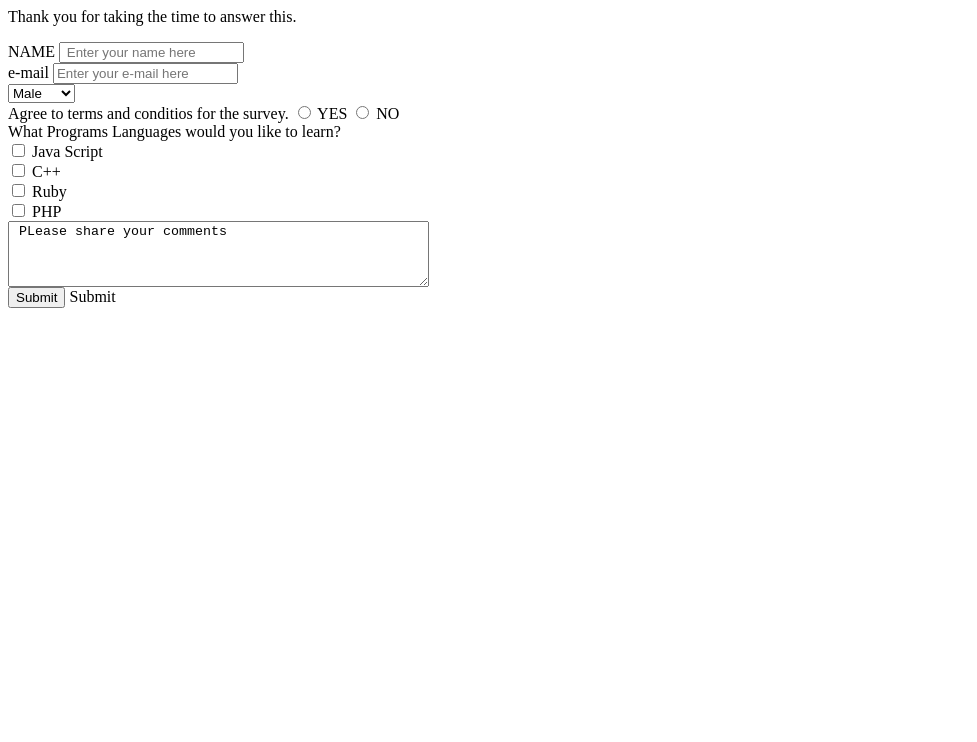
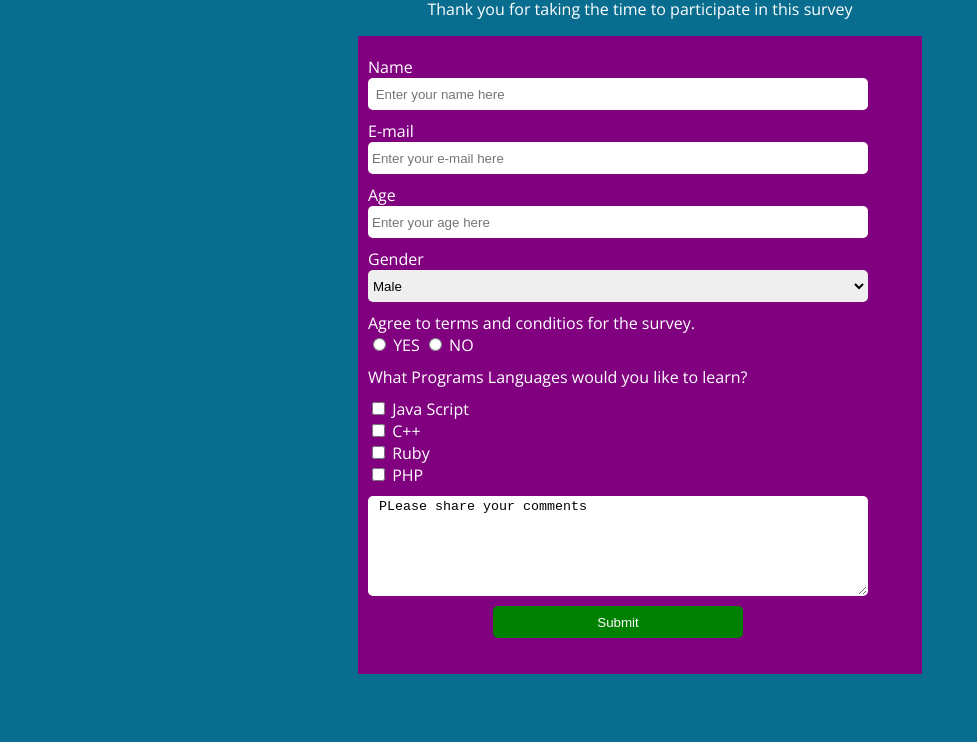
Before and after one commit to Teshager21/microversetriouts, a plain HTML site: page Index.HTML in a window 1280 px wide. Shown: the part 58-800 px from the top of the page, without its empty margins (0-977 px from the left). Drawn offline with nearby package versions, Linux system fonts and the light colour scheme.

Commit message:
Magical touch

```diff
--- a/Index.HTML
+++ b/Index.HTML
@@ -3,51 +3,55 @@
     <meta charset="UTF-8">
     <meta name="viewport" content="width=device-width, initial-scale=1.0">
     <meta http-equiv="X-UA-Compatible" content="ie=edge">
+    <link href="https://fonts.googleapis.com/css?family=Open+Sans&display=swap" rel="stylesheet">
+    <link href="style.css" rel="stylesheet" type="text/css">
     <title>Document</title>
 </head>
 <body>
-    <h1 id="title">Microverse Survey Form. </h1>
-    <p> Thank you for taking the time to answer this.</p>
+    <h1 id="title">Microverse Survey Form</h1>
+    <p id="explanation"> Thank you for taking the time to participate in this survey</p>
     <div id="myform">
     <form id= "survey-form">
-        <div>
-        <label id="name-label" >NAME</label>
-        <input id="name" type="text" placeholder=" Enter your name here">
+        <div class="field">
+        <label id="name-label" >Name</label><br>
+        <input id="name" type="text" placeholder=" Enter your name here" class="box">
         </div>
-        <label id="email-label" > e-mail </label>
-        <input id="email" type="email" required placeholder= "Enter your e-mail here">
-        <div>
-          <div>
-        <label id="number-label> Number</label>
-        <input id= "number" type="number" min= "18" max="65" required placeholder= "Enter your age here">
+        <div >
+            <div class="field">
+        <label id="email-label" > E-mail </label><br>
+        <input id="email" type="email" required placeholder= "Enter your e-mail here" class="box">
         </div>
-        <div>
-        <label id="Gender">
-        <select name="Gender" id="dropdown">
+        <div class="field">
+          <div class="field">
+        <label id="number-label"> Age</label> <br>
+        <input id="number"  type="number" min="18" max="65"  placeholder="Enter your age here" class="box" required></input>
+        </div>
+        <div class="field">
+        <label id="Gender">Gender</label><br>
+        <select name="Gender" id="dropdown" class="box">
        <option value= "Male">Male</option>
      <option value="Female"> Female</option>
     </select>
 </div>
-<div>
-   <label> Agree to terms and conditios for the survey.</label>
+<div class="field">
+   <label> Agree to terms and conditios for the survey.</label>   <br>
     <input type="radio" name="gender"> YES</input>
    <input type="radio" name="gender"> NO</input>
 </div>
-            <div>
-                      <label> What Programs Languages would you like to learn?</label><br>
-
-                 <input type="checkbox"> Java Script</input><br>
+            <div class="field">
+                <label> What Programs Languages would you like to learn?</label><br>
                 </div>
-                <div>
+                <div class="field" id="langs">
+                <input type="checkbox"> Java Script</input><br>
                  <input type="checkbox"> C++</input><br>
                 <input type="checkbox"> Ruby</input><br>
                 <input type="checkbox"> PHP</input><br>
                     </div>
-                    <div>
-                    <textarea rows="4" cols="50"> PLease share your comments</textarea>
+                    <div class="field">
+                    <textarea rows="4" cols="50" class="box" id="textarea"> PLease share your comments</textarea>
                 </div>
-                <div>
-                 <input type="submit" > Submit</input>
+                <div class="field">
+                 <input type="submit" id="submit" class="box"></input>
                 </div>
 
     </form>
--- a/style.css
+++ b/style.css
@@ -1,3 +1,48 @@
 body{
-background: green;
+background: rgb(9, 109, 143);
+text-align:center;
+color:white;
+font-family: 'Open Sans', sans-serif;
 }
+#myform{
+  text-align:center;
+  background: purple;
+  margin:10px 350px ;
+  padding: 20px 10px 20px 10px;
+
+
+
+}
+.field{
+    margin-bottom:10px;
+    border-radius:20;
+    text-align:justify;
+
+}
+#langs{
+    text-align:justify;
+    align-items:center;
+    display: inline-block;
+}
+#submit{
+    background-color: green;
+    color:white;
+    padding:5px 10px;
+    width:250px;
+    margin-left:125;
+}
+.box{
+    border-radius: 5px;
+    width: 500px;
+    height:32px;
+    border-color: transparent;
+}
+#textarea{
+    height:100px;
+}
+#title{
+    margin-bottom:5px;
+}
+#explanation{
+    margin-top:5px;
+}
```
